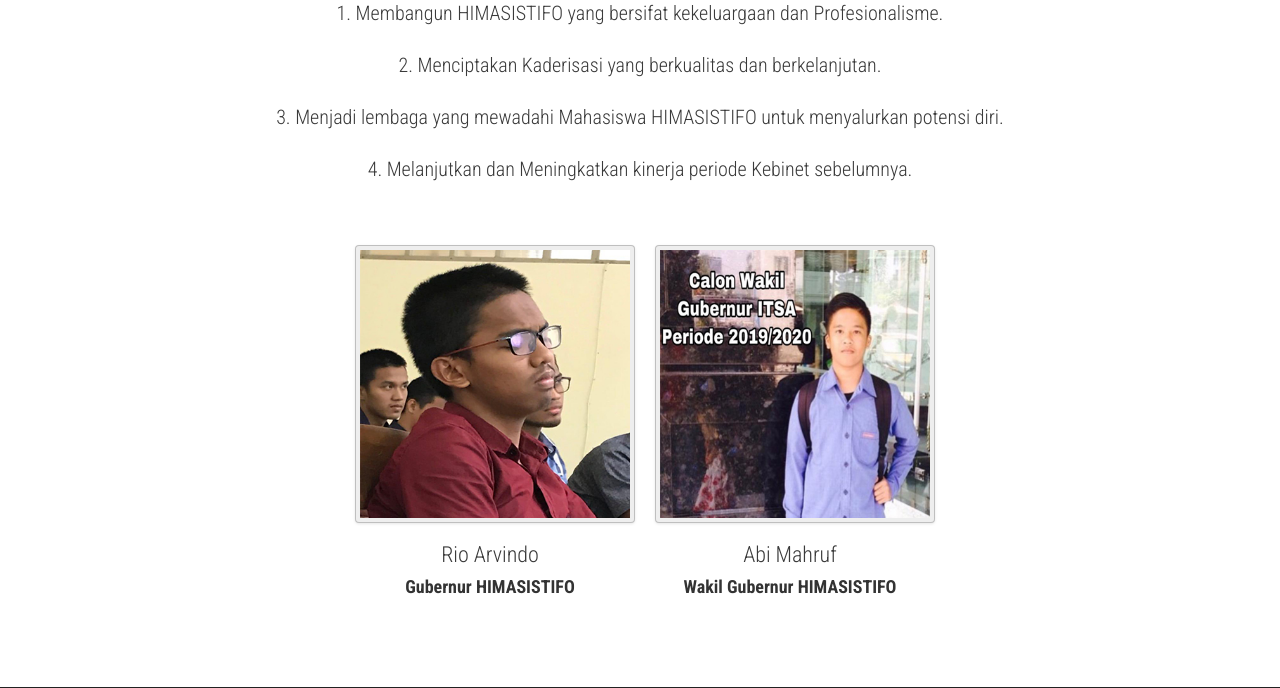
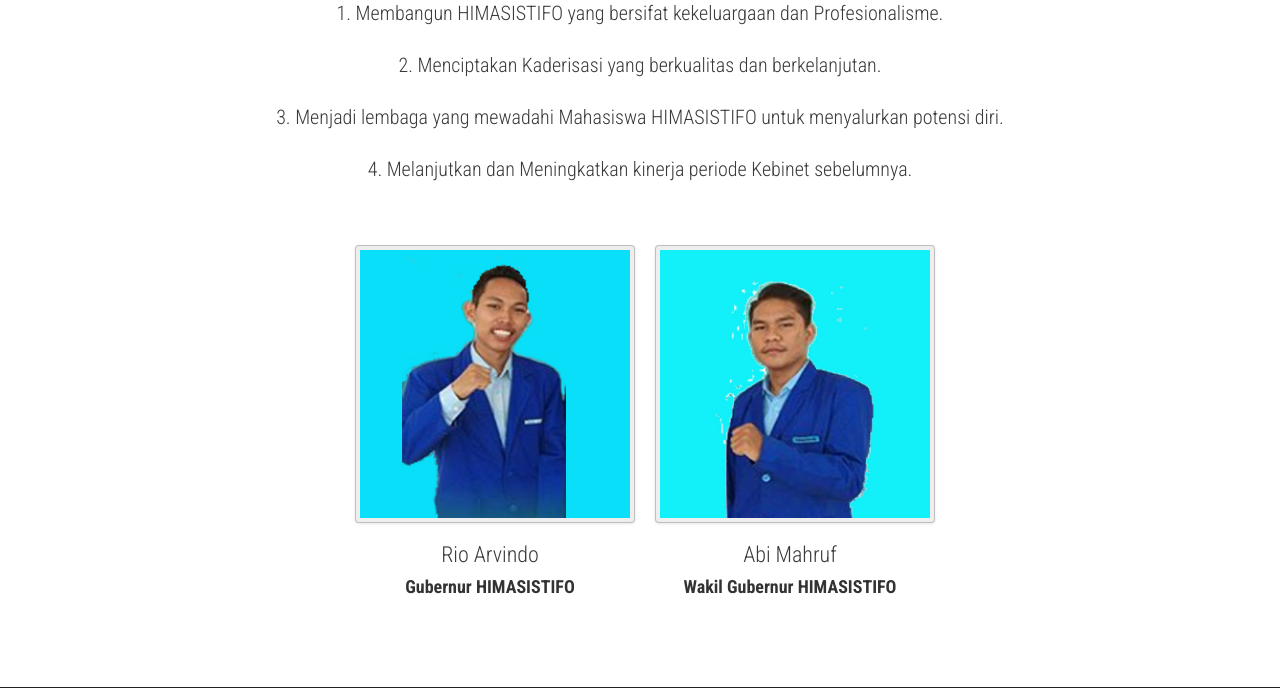
Before and after one commit to projetcweb7/SistemInformasi_HIMA, a PHP site: page /himasistifo.php in a window 1280 px wide. Shown: the part 911-1599 px from the top of the page. Run offline with PHP 8.4, Linux system fonts and the light colour scheme.

Commit message:
Update himasistifo.php

```diff
--- a/himasistifo.php
+++ b/himasistifo.php
@@ -102,14 +102,14 @@
           </div>
         </div>
         <div class="span3">
-          <img src="assets/img/dummies/prop.jpg"  width="400px" height="400px" alt="" class="img-polaroid" />
+          <img src="assets/img/dummies/gubsi.jpg"  width="400px" height="400px" alt="" class="img-polaroid" />
           <div class="roles">
             <h4>Rio Arvindo</h4>
             <h5><strong>Gubernur HIMASISTIFO</strong></h5>
           </div>
         </div>
         <div class="span3">
-          <img src="assets/img/dummies/fikri1.jpg" height="400px" alt="" class="img-polaroid" />
+          <img src="assets/img/dummies/wagubsi.jpg" height="400px" alt="" class="img-polaroid" />
           <div class="roles">
             <h4>Abi Mahruf</h4>
             <h5><strong>Wakil Gubernur HIMASISTIFO</strong></h5>
```
